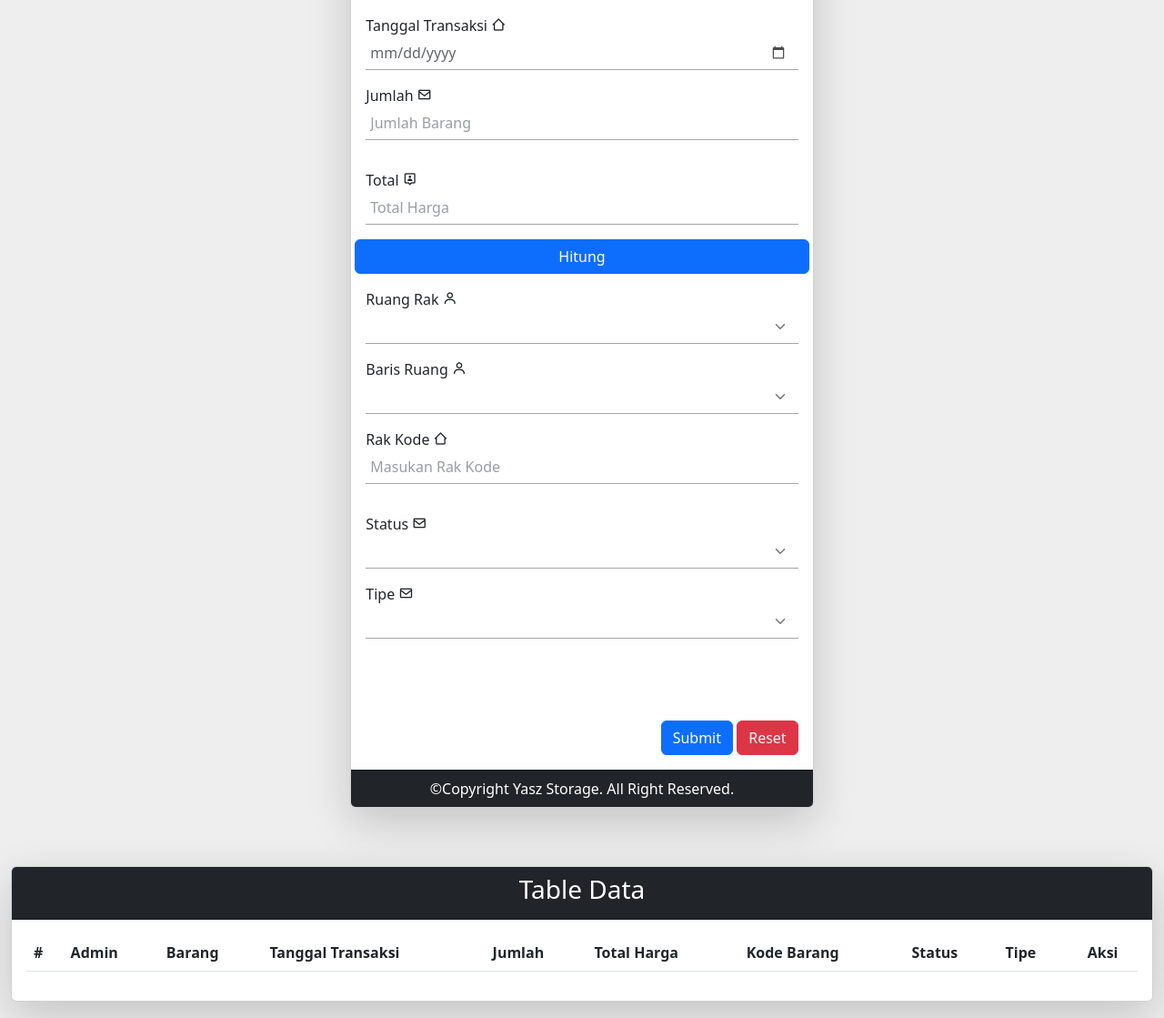
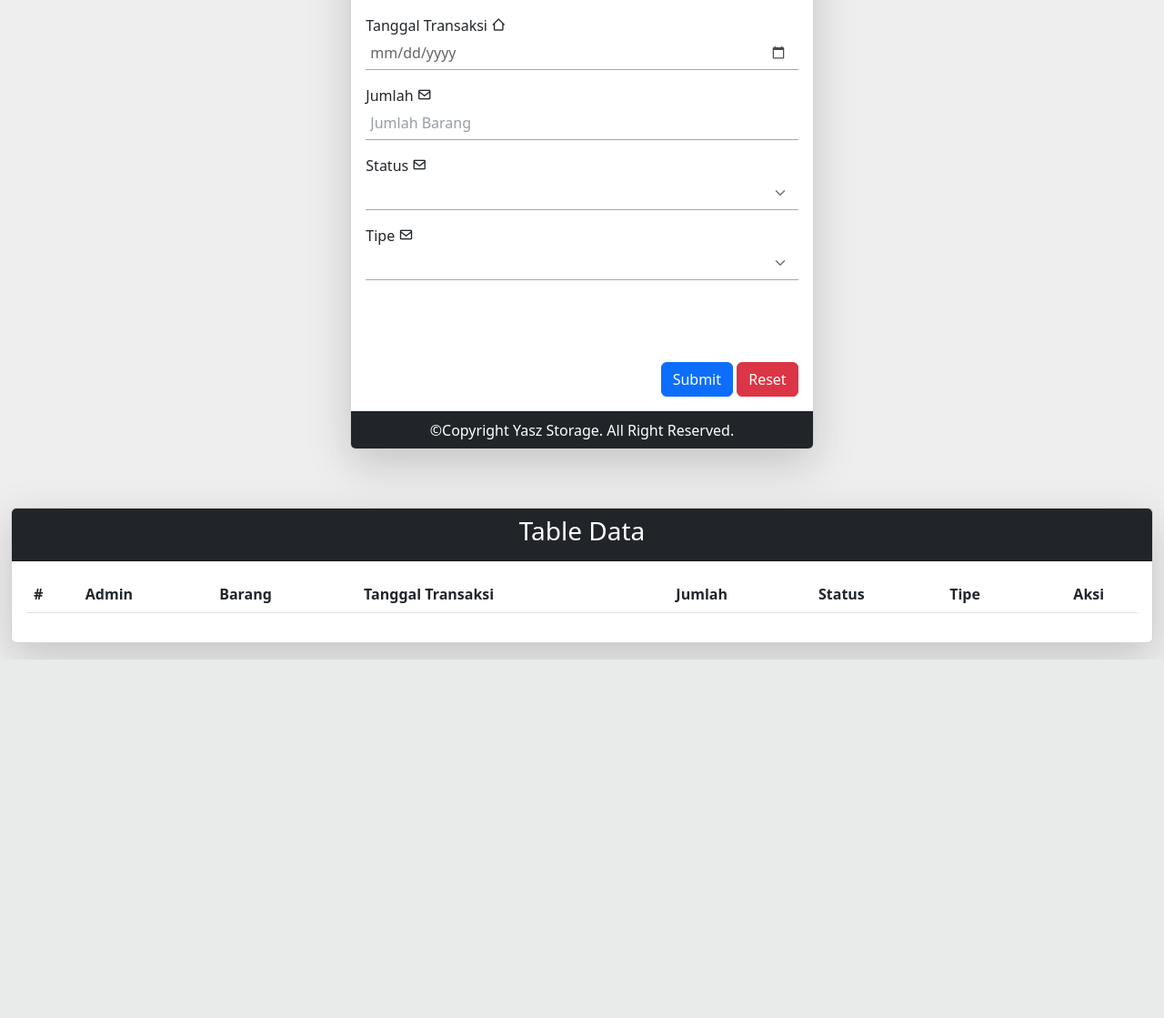
Before and after one commit to iyasz/pwpb_crud, a PHP site: page /transaksi/ in a window 1280 px wide. Shown: the part 364-1483 px from the top of the page at 91% size. After the commit the page ends 1089 px from the top, so only its background shows below. Run offline with PHP 8.4, Linux system fonts and the light colour scheme; data that the repository does not hold is empty.

Commit message:
menambah trnasaksi input

```diff
--- a/transaksi/index.php
+++ b/transaksi/index.php
@@ -171,51 +171,6 @@ if (isset($_POST['hitung'])) {
                                     <label for="">Jumlah <i class='bx bx-envelope'></i></label>
                                     <input autocomplete="off" type="number" name="jumlah" id="jml" placeholder="Jumlah Barang" class="form-control mb-3 aa" required>
                                 </div>
-
-                                <div class="form-group mt-3">
-                                    <label for="">Total <i class='bx bx-user-pin'></i></label>
-                                    <input type="text" value="<?php if (isset($aritmatika)) {
-                                                                    echo $aritmatika;
-                                                                } ?>" autocomplete="off" name="total" id="total" placeholder="Total Harga" class="form-control mb-3 aa">
-                                </div>
-                                <a class="btn btn-primary mb-3" onclick="totalharga()">Hitung</a>
-                                <div class="form-group mb-3">
-                                    <label for="">Ruang Rak <i class='bx bx-user'></i></label>
-                                    <select name="ruang" required class=" form-select aa" id="">
-                                        <option value="" selected></option>
-                                        <option value="A">A</option>
-                                        <option value="B">B</option>
-                                        <option value="C">C</option>
-                                        <option value="D">D</option>
-                                        <option value="E">E</option>
-                                        <option value="F">F</option>
-                                    </select>
-                                </div>
-                                <div class="form-group mb-3">
-                                    <label for="">Baris Ruang <i class='bx bx-user'></i></label>
-                                    <select name="baris" required class=" form-select aa" id="">
-                                        <option value="" selected></option>
-                                        <option value="R-1">R-1</option>
-                                        <option value="R-2">R-2</option>
-                                        <option value="R-3">R-3</option>
-                                        <option value="R-4">R-4</option>
-                                        <option value="R-5">R-5</option>
-                                        <option value="R-6">R-6</option>
-                                        <option value="R-7">R-7</option>
-                                        <option value="R-8">R-8</option>
-                                        <option value="R-9">R-9</option>
-                                        <option value="R-10">R-10</option>
-                                        <option value="R-11">R-11</option>
-                                        <option value="R-12">R-12</option>
-                                        <option value="R-13">R-13</option>
-                                        <option value="R-14">R-14</option>
-                                        <option value="R-15">R-15</option>
-                                    </select>
-                                </div>
-                                <div class="form-group mb-3 ">
-                                    <label for="">Rak Kode <i class='bx bx-home-alt-2'></i></label>
-                                    <input type="text" required name="rak" id="kontak" placeholder="Masukan Rak Kode" autocomplete="off" class="form-control mb-3 aa">
-                                </div>
                                 <div class="form-group mb-3">
                                     <label for="">Status <i class='bx bx-envelope'></i></label>
                                     <select name="status" required class="form-select aa" aria-label="Default select example">
@@ -229,8 +184,8 @@ if (isset($_POST['hitung'])) {
                                     <label for="">Tipe <i class='bx bx-envelope'></i></label>
                                     <select name="tipe" required class="form-select aa" aria-label="Default select example">
                                         <option selected></option>
-                                        <option value="Masuk">Masuk</option>
-                                        <option value="Keluar">Keluar</option>
+                                        <option value="masuk">Masuk</option>
+                                        <option value="keluar">Keluar</option>
                                     </select>
                                 </div>
                                 <p class="text-primary pp"><?php if (isset($alert)) {
@@ -265,8 +220,6 @@ if (isset($_POST['hitung'])) {
                                     <th>Barang</th>
                                     <th>Tanggal Transaksi</th>
                                     <th>Jumlah</th>
-                                    <th>Total Harga</th>
-                                    <th>Kode Barang</th>
                                     <th>Status</th>
                                     <th>Tipe</th>
                                     <th class="text-center">Aksi</th>
@@ -280,8 +233,6 @@ if (isset($_POST['hitung'])) {
                                         <td><?= $transak['id_admin'] ?></td>
                                         <td><?= $transak['barang_id'] ?></td>
                                         <td><?= $transak['tgl_transaksi'] ?></td>
-                                        <td><?= $transak['jumlah'] ?></td>
-                                        <td><?= $transak['total_harga'] ?></td>
                                         <?php $selectBrg = $conn->query("SELECT * FROM barang WHERE id = '$transak[barang_id]'")->fetch_assoc() ?>
                                         <td><?= $selectBrg['nama'] ?></td>
                                         <td><?= $transak['status'] ?></td>
```
